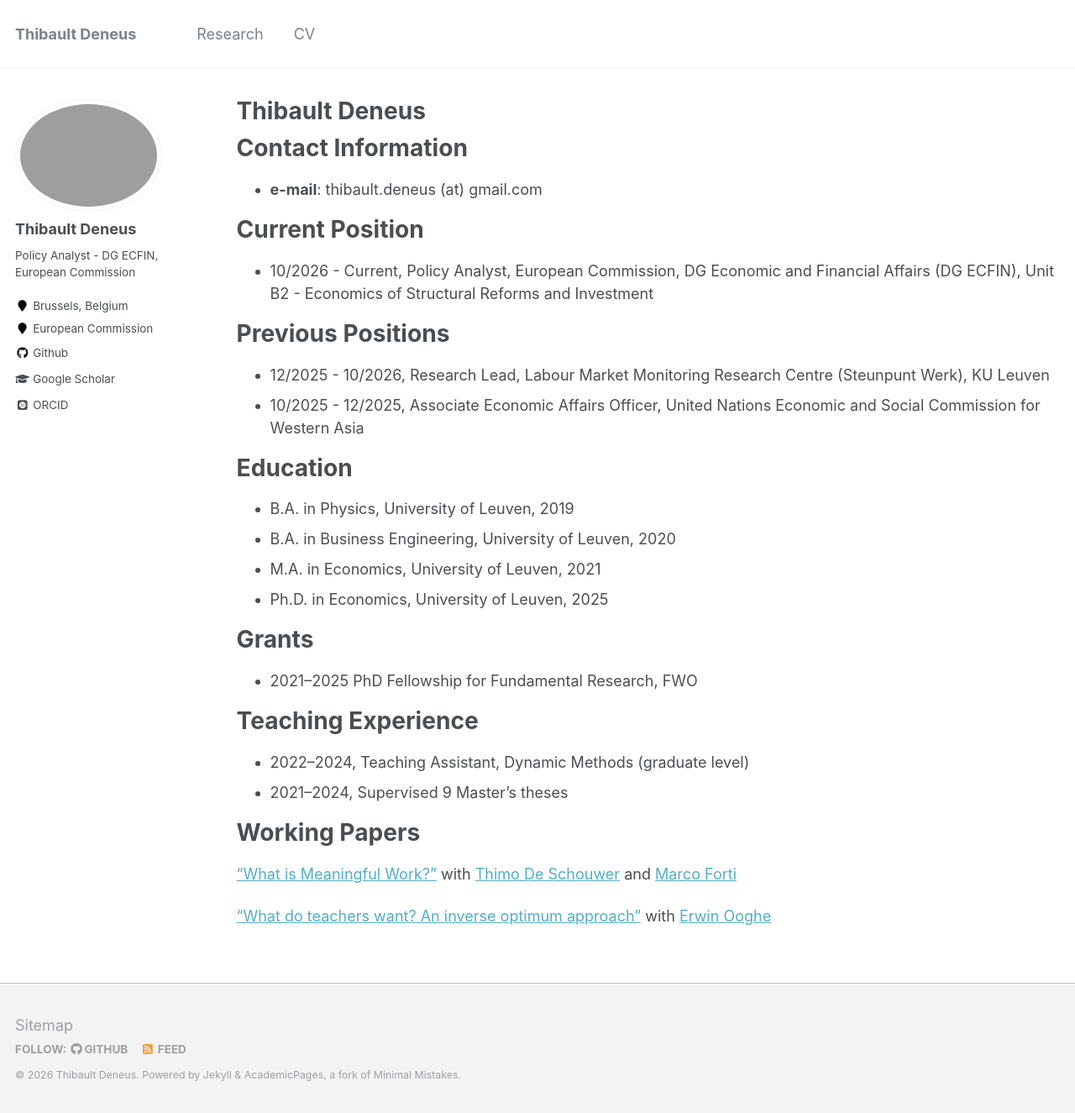
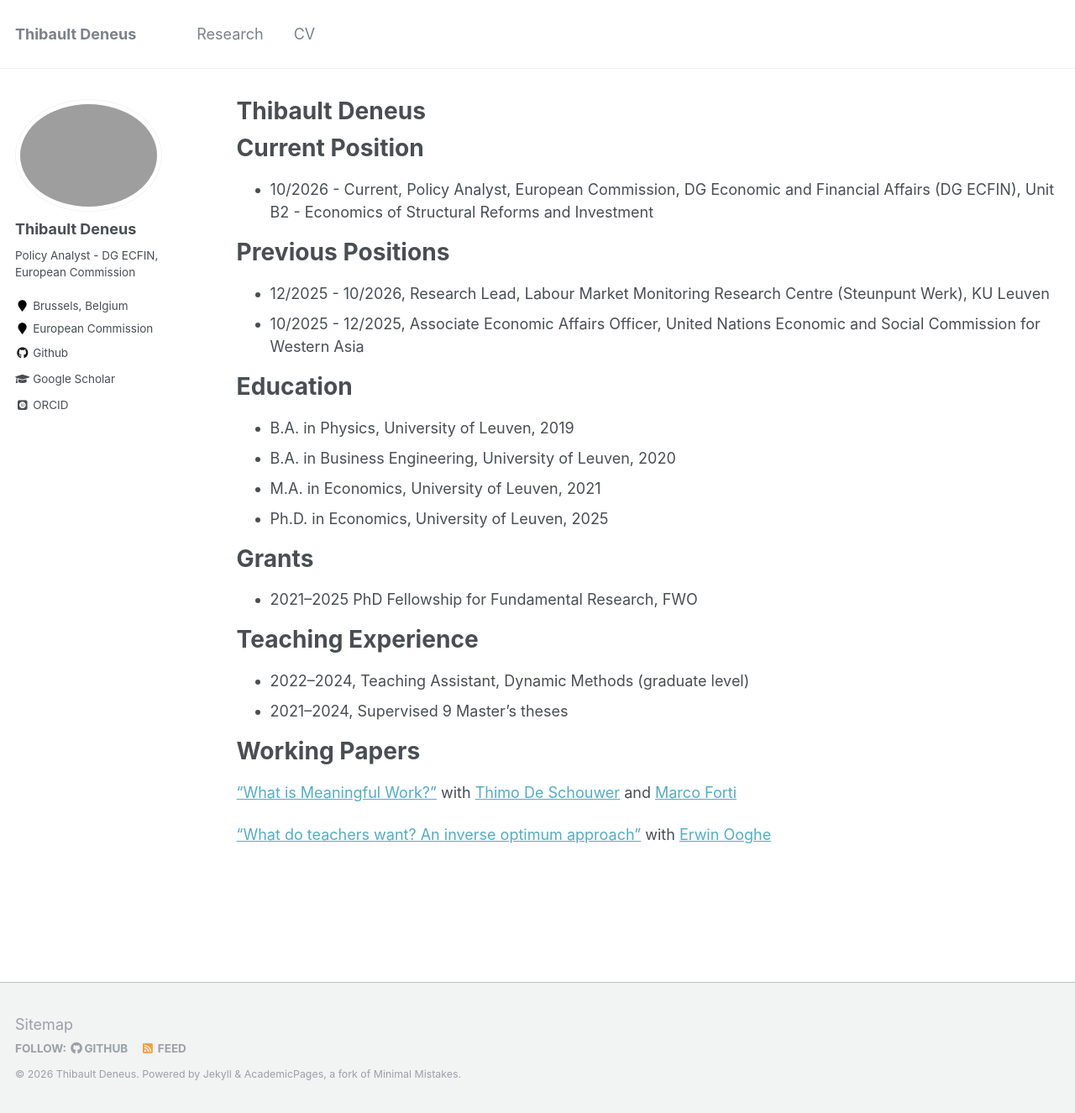
Before and after one commit to ThibaultDeneus/thibaultdeneus.github.io, a Jekyll site: the page built from _pages/cv.md, in a window 1280 px wide and 1325 px high. Shown: the whole window at 84% size. Built offline with Jekyll 4.4.1, drawn with Linux system fonts in a browser that asks for light colours; some web fonts are replaced.

Commit message:
Removed contact information from CV

```diff
--- a/_pages/cv.md
+++ b/_pages/cv.md
@@ -8,10 +8,6 @@ redirect_from:
 ---
 
 {% include base_path %}
-
-Contact Information
-======
-* **e-mail**: thibault.deneus (at) gmail.com
 
 Current Position
 ======
```
